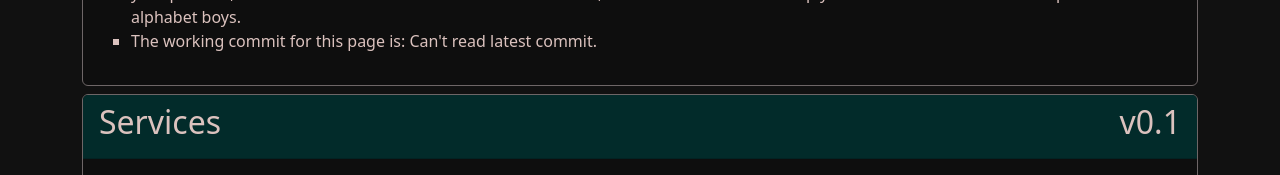
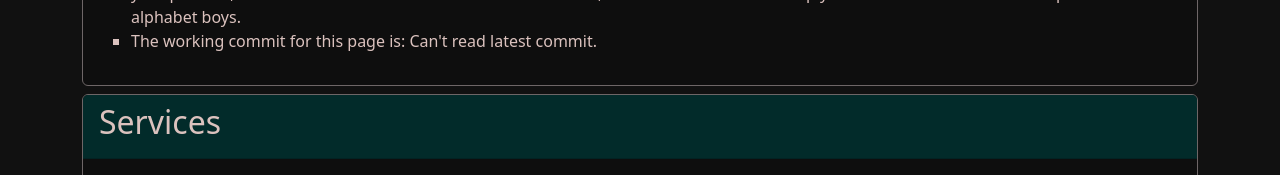
Before and after one commit to tyt4real/lainrocks, a PHP site: page / in a window 1280 px wide. Shown: the part 445-620 px from the top of the page. Run offline with PHP 8.4, Linux system fonts and the light colour scheme; grey boxes are pictures that could not be loaded.

Commit message:
removed useless stuff

```diff
--- a/index.php
+++ b/index.php
@@ -75,9 +75,6 @@
           <div>
             <h2>Services</h2>
           </div>
-          <div>
-            <h2>v0.1</h2>
-          </div>
         </div>
       </div>
       <div class="card-body">
```
